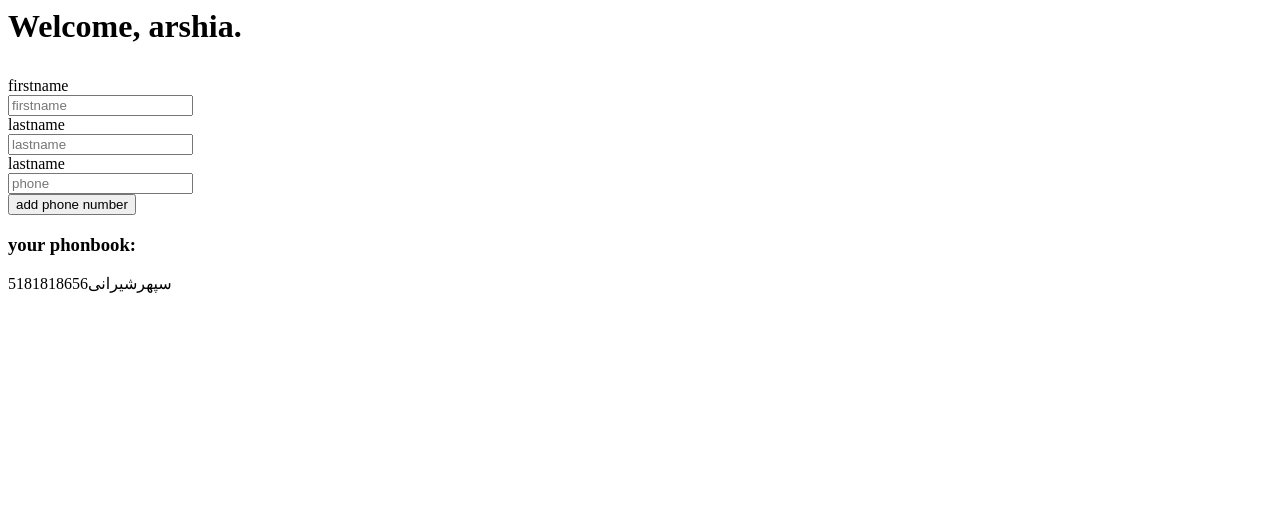
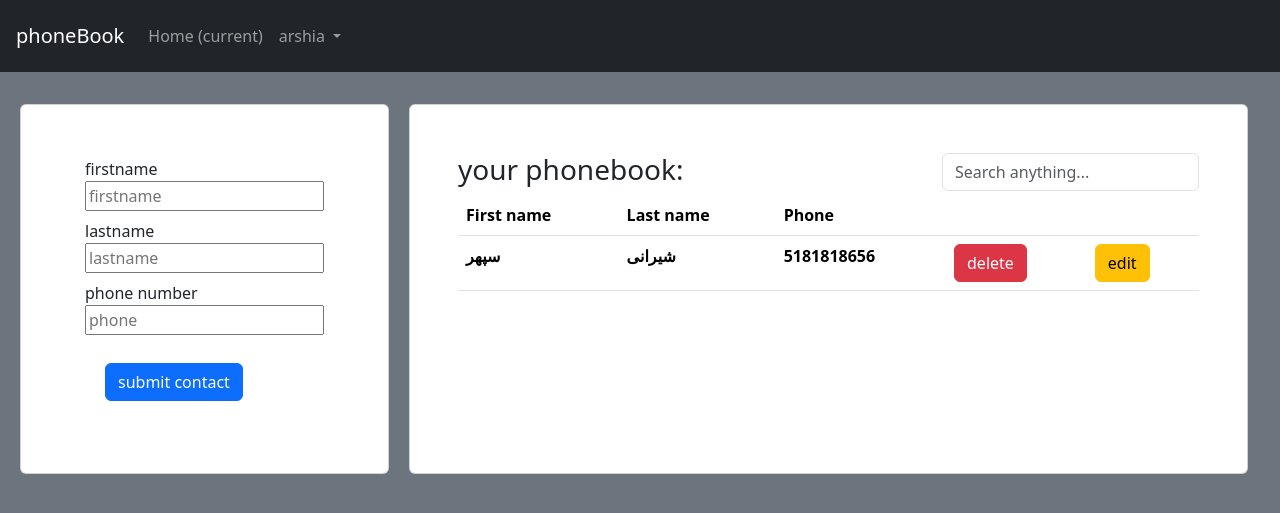
Before and after one commit to arshianajmipour/phonebook, a Django app: page /main/ in a window 1280 px wide. Shown: the top 513 px of the page. Run offline with Django 4.2, Linux system fonts and the light colour scheme; a user stored in the database is signed in; data comes from the database, SQL or seed files in the repository; both versions use the stored data as it was after the commit; lists and menus that the app fills with data are empty; some libraries are stand-ins or nearby versions.

Commit message:
second-commit
Signed-off-by: arshianajmipour <arshianajmipour@gmail.com>

```diff
--- /dev/null
+++ b/myapp/templates/base.html
@@ -0,0 +1,74 @@
+<!DOCTYPE html>
+<html>
+    <head>
+        <link href="https://cdn.jsdelivr.net/npm/bootstrap@5.2.0/dist/css/bootstrap.min.css" rel="stylesheet" integrity="sha384-gH2yIJqKdNHPEq0n4Mqa/HGKIhSkIHeL5AyhkYV8i59U5AR6csBvApHHNl/vI1Bx" crossorigin="anonymous">
+
+        <meta charset="utf-8">
+        <meta http-equiv="X-UA-Compatible" content="IE=edge">
+        <meta name="viewport" content="width=device-width, initial-scale=1">
+        <!-- The above 3 meta tags *must* come first in the head; any other head content must come *after* these tags -->
+        <meta name="description" content="">
+        <meta name="author" content="">
+        <link rel="icon" href="../../favicon.ico">
+        <link rel="canonical" href="https://getbootstrap.com/docs/3.4/examples/navbar/">
+
+        <title>Navbar Template for Bootstrap</title>
+
+        <!-- Bootstrap core CSS -->
+        <link href="../../dist/css/bootstrap.min.css" rel="stylesheet">
+
+        <!-- IE10 viewport hack for Surface/desktop Windows 8 bug -->
+        <link href="../../assets/css/ie10-viewport-bug-workaround.css" rel="stylesheet">
+
+        <!-- Custom styles for this template -->
+        <link href="navbar.css" rel="stylesheet">
+
+        <!-- Just for debugging purposes. Don't actually copy these 2 lines! -->
+        <!--[if lt IE 9]><script src="../../assets/js/ie8-responsive-file-warning.js"></script><![endif]-->
+        <script src="../../assets/js/ie-emulation-modes-warning.js"></script>
+    </head>
+
+    <body class="bg-secondary">
+        <nav class="navbar navbar-expand-lg navbar-dark bg-dark p-3">
+            <a class="navbar-brand" href="#">phoneBook</a>
+            <button class="navbar-toggler" type="button" data-toggle="collapse" data-target="#navbarSupportedContent" aria-controls="navbarSupportedContent" aria-expanded="false" aria-label="Toggle navigation">
+              <span class="navbar-toggler-icon"></span>
+            </button>
+
+            <div class="collapse navbar-collapse" id="navbarSupportedContent">
+              <ul class="navbar-nav mr-auto">
+                <li class="nav-item active">
+                  <a class="nav-link" href="#">Home <span class="sr-only">(current)</span></a>
+                </li>
+
+                <li class="nav-item dropdown">
+                    {% if user.is_authenticated %}
+                    <a class="nav-link dropdown-toggle" href="#" id="navbarDropdown" role="button" data-toggle="dropdown" aria-haspopup="true" aria-expanded="false">
+                        {{user.username}}
+                    </a>
+                    {% else %}
+
+                    {% endif %}
+
+                  <div class="dropdown-menu" aria-labelledby="navbarDropdown">
+                    <a class="dropdown-item" href="#">Action</a>
+                    <a class="dropdown-item" href="#">Another action</a>
+                    <div class="dropdown-divider"></div>
+                    <a class="dropdown-item" href="#">Something else here</a>
+                  </div>
+                </li>
+
+            </div>
+          </nav>
+
+    {% block content %}
+    {% endblock content %}
+
+    <script src="https://cdn.jsdelivr.net/npm/bootstrap@5.2.0/dist/js/bootstrap.bundle.min.js" integrity="sha384-A3rJD856KowSb7dwlZdYEkO39Gagi7vIsF0jrRAoQmDKKtQBHUuLZ9AsSv4jD4Xa" crossorigin="anonymous"></script>
+
+    <script src="https://code.jquery.com/jquery-1.12.4.min.js" integrity="sha384-nvAa0+6Qg9clwYCGGPpDQLVpLNn0fRaROjHqs13t4Ggj3Ez50XnGQqc/r8MhnRDZ" crossorigin="anonymous"></script>
+    <script>window.jQuery || document.write('<script src="../../assets/js/vendor/jquery.min.js"><\/script>')</script>
+    <script src="../../dist/js/bootstrap.min.js"></script>
+    <script src="../../assets/js/ie10-viewport-bug-workaround.js"></script>
+    </body>
+</html>
--- a/myapp/templates/myapp/welcome.html
+++ b/myapp/templates/myapp/welcome.html
@@ -1,34 +1,152 @@
-<html>
-    <h1>
-        <p>Welcome, {{ user.username }}.</p>
-    </h1>
-    <form class="form-horizontal" name="phoneForm" action="/addphone/" method="post">
+{% extends "base.html" %}
+
+{% block content%}
+<div class="d-flex p-3">
+    <form class="form-horizontal  p-3 d-flex justify-content-center" name="phoneForm" action="/addphone/" method="post">
         {% csrf_token %}
-        <div class="control-group">
+        <div class="">
+            <div class="card px-5 py-5 d-flex row" id="form1">
+
+                <div class="form-group m-1">
                     <label class="control-label" for="firstname">firstname</label>
                     <div class="controls">
                         <input type="text" id="firstname" name="firstname"  placeholder="firstname">
                     </div>
                 </div>
-        <div class="control-group">
+                <div class="form-group m-1">
                     <label class="control-label" for="lastname">lastname</label>
                     <div class="controls">
                         <input type="lastname" name="lastname" id="lastname" placeholder="lastname">
                     </div>
                 </div>
-        <div class="control-group">
-            <label class="control-label" for="phone">lastname</label>
+                <div class="form-group m-1">
+                    <label class="control-label" for="phone">phone number</label>
                     <div class="controls">
                         <input type="number" name="phone" id="phone" placeholder="phone">
                     </div>
                 </div>
-        <div class="control-group">
-            <div class="controls">
-                <button type="submit" class="btn">add phone number</button>
+                <div class="form-group m-4" >
+                    <div class="controls submitbtn" id="submit">
+                        <button type="submit" class="btn btn-primary " >submit contact</button>
+
+                    </div>
+                    <div class="controls edit d-none" id="edit">
+                        <button  class="btn btn-success m-1" onclick=editPhone()>edit</button>
+                        <div  class="btn btn-danger m-1" onclick=editDisplay(false)>cancel</div>
+                    </div>
+            </div>
         </div>
         </div>
     </form>
-    <h3>your phonbook:</h3>
-    {{phones}}
+    <div class="card px-5 py-5 d-flex flex-grow-1 m-3" id="form1">
+        <div class="d-flex justify-content-between">
+        <h3>your phonebook:
 
-    </html>
+        </h3>
+        <div class="form">
+            <i class="fa fa-search"></i>
+            <input
+                type="text" class="form-control form-input" placeholder="Search anything..."
+                onchange=search(this.value)
+            >
+            <span class="left-pan"><i class="fa fa-microphone"></i></span>
+        </div>
+        </div>
+        <table class="table">
+            <thead>
+              <tr >
+
+                <th scope="col">First name</th>
+                <th scope="col">Last name</th>
+                <th scope="col">Phone</th>
+                <th scope="col"></th>
+                <th scope="col"></th>
+              </tr>
+            </thead>
+            <tbody>
+                 {% for f in phones %}
+                    <tr id={{f.id}} class="phone">
+                        <th scope="col" class="phone">
+                            {{ f.first_name }}
+                        </th>
+                        <th scope="col" class="phone">
+                            {{ f.last_name }}
+                        </th>
+                        <th scope="col" class="phone">
+                            {{ f.phonenumber }}
+                        </th>
+
+                        <th scope="col" >
+                            <button class="btn btn-danger" onclick="deleteRow({{f.id}})">delete</button>
+                        </th>
+                        <th scope="col" >
+                            <button class="btn btn-warning" onclick="editRow({{f.id}})">edit</button>
+                        </th>
+
+                    </tr>
+
+                {% endfor %}
+            </tbody>
+    </div>
+</div>
+<script>
+    var editID;
+    function deleteRow(id){
+        document.getElementById(id).style.display = "none"
+        fetch("/delete/phone/"+id,
+    {
+        method: "GET",
+        headers: {
+            'Content-Type': 'application/json'
+        },
+
+    })
+    }
+    function editRow(id){
+        editDisplay(true);
+        editID = id;
+        const text = document.getElementById(id).getElementsByClassName("phone");
+        document.getElementById("firstname").value = text[0].innerHTML.split(' ').join('')
+        document.getElementById("lastname").value = text[1].innerHTML.split(' ').join('')
+        document.getElementById("phone").value = parseInt(text[2].innerHTML)
+        console.log(text[0].innerHTML)
+
+        // document.getElementById(id).style.display = "none"
+
+    }
+    function search(text){
+        const elements = document.getElementsByClassName("phone")
+        for (let i = 0; i < elements.length; i++) {
+            elements[i].style.display = "none";
+            if(elements[i].innerHTML.indexOf(text) != -1){
+                elements[i].style.display = "table-row";
+            }
+
+        }
+    }
+    function editDisplay(isEdit){
+        if(isEdit==true){
+            document.getElementById("submit").style.display = "none";
+            document.getElementById("edit").classList.remove("d-none");
+        }
+        else{
+            document.getElementById("submit").style.display = "flex";
+            document.getElementById("edit").classList.add("d-none");
+            document.getElementById("firstname").value = ''
+            document.getElementById("lastname").value = ''
+            document.getElementById("phone").value = ''
+        }
+    }
+    function editPhone(){
+
+         fetch("/delete/phone/"+editID,
+        {
+            method: "GET",
+            headers: {
+                'Content-Type': 'application/json'
+            },
+
+        })
+    }
+</script>
+{%endblock%}
--- a/myapp/views.py
+++ b/myapp/views.py
@@ -5,17 +5,19 @@ from django.template import RequestContext
 from django.contrib.auth.decorators import login_required
 from django.contrib.auth import authenticate, login, logout
 from myapp.models import Phone
+from django.views.decorators.csrf import csrf_protect
 
 @login_required(login_url='/login/')
 def main(request):
    phones = Phone.objects.all()
-   res =''
+   res =[]
 
    for elt in phones:
       if(request.user.id == elt.user_id):
-         res += elt.first_name + elt.last_name + str(elt.phonenumber) + "\n"
+         res.append(elt)
    return render(request, "myapp/welcome.html", {'phones' : res})
 
+@csrf_protect
 def login_user(request):
    logout(request)
    username = password = ''
@@ -42,3 +44,21 @@ def addPhone(request):
    )
    newPhone.save()
    return HttpResponseRedirect('/main/')
+
+def deletePhone(request,phone_id):
+   Phone.objects.filter(id=phone_id).delete()
+   return HttpResponseRedirect('/main/')
+
+def editPhone(request,phone_id):
+   obj = Phone.objects.get(id=phone_id)
+   if True:
+       jsonData = json.loads(request.body)
+       fn = jsonData.get('fn')
+       ln = jsonData.get('ln')
+       pn = jsonData.get('pn')
+       obj = Phone(
+         first_name = fn, last_name = ln,
+         phonenumber = pn , user_id = request.user.id
+       )
+       obj.save()
+   return HttpResponseRedirect('/main/')
--- a/myproject/urls.py
+++ b/myproject/urls.py
@@ -15,10 +15,12 @@ Including another URLconf
 """
 from django.contrib import admin
 from django.urls import path
-from myapp.views import main,login_user,addPhone
+from myapp.views import main,login_user,addPhone,editPhone,deletePhone
 urlpatterns = [
     path("admin/", admin.site.urls),
     path('main/', main),
     path('login/', login_user),
-    path('addphone/',addPhone)
+    path('addphone/',addPhone),
+    path('delete/phone/<phone_id>',deletePhone),
+    path('edit/phone/<phone_id>',editPhone),
 ]
```
Also changed, not shown: myapp/templates/myapp/blade.html (deleted, +0 -12 lines), myapp/templates/myapp/login.html (+11 -8 lines), db.sqlite3. Lines whose indentation alone changed are shown as unchanged.
